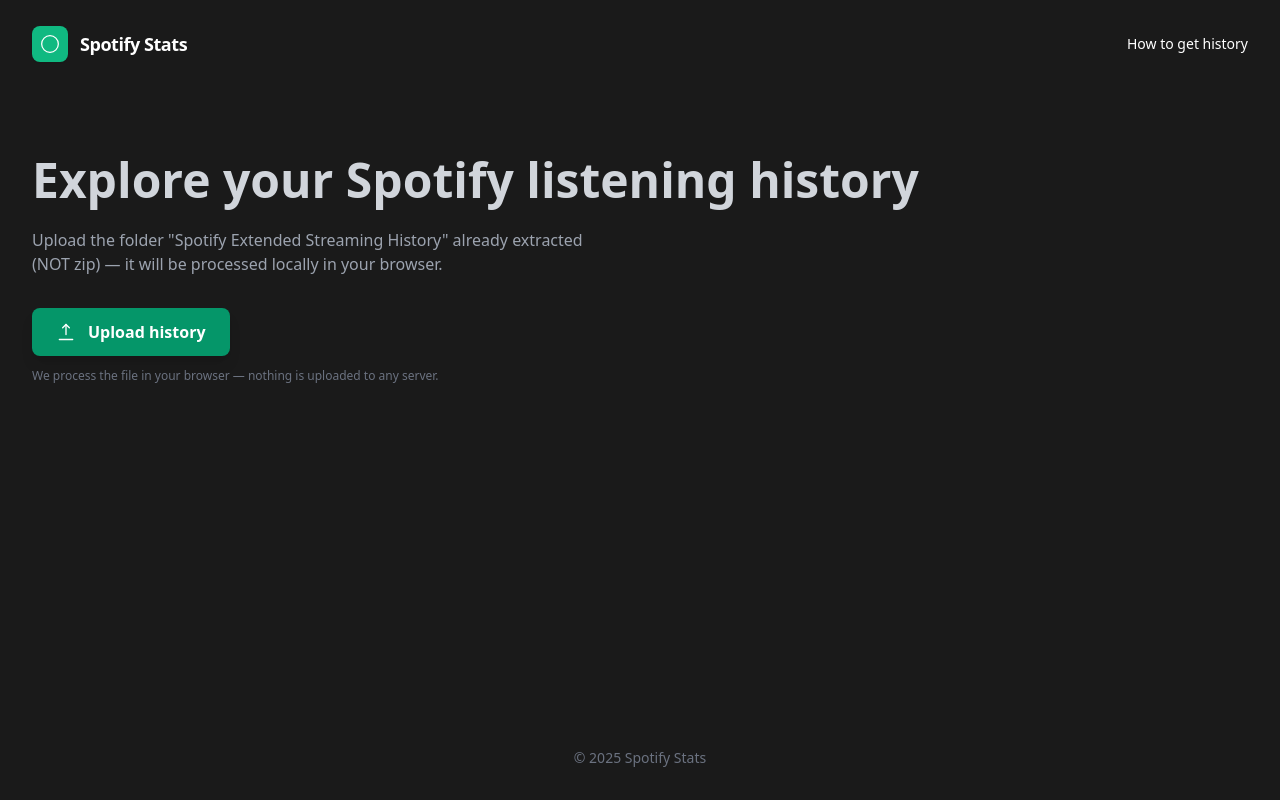
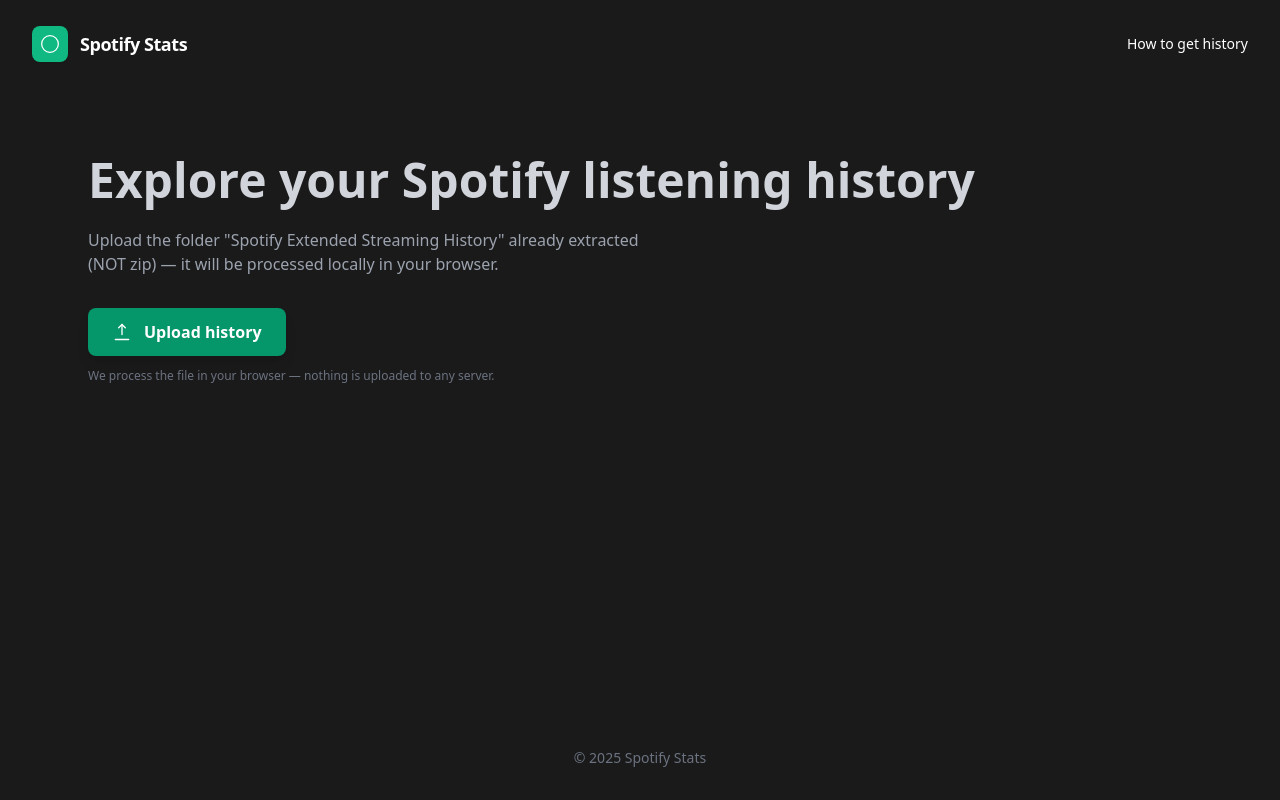
Before and after one commit to sim-07/spotistats, a Vue app: page / in a window 1280 px wide. Built offline with nearby package versions, Linux system fonts and the light colour scheme; what v-calendar would draw is missing.

Commit message:
modified:   src/views/Home.vue

```diff
--- a/src/views/Home.vue
+++ b/src/views/Home.vue
@@ -23,7 +23,7 @@
         </header>
 
         <main class="flex-1">
-            <section class="max-w-7xl mx-auto px-6 lg:px-8 py-20">
+            <section class="mx-auto px-6 py-20 max-w-6xl">
                 <div class="grid grid-cols-1 lg:grid-cols-12 gap-12 items-start">
                     <div class="lg:col-span-6">
                         <h1 class="text-4xl sm:text-5xl leading-tight font-extrabold text-gray-300 mb-6">
```
